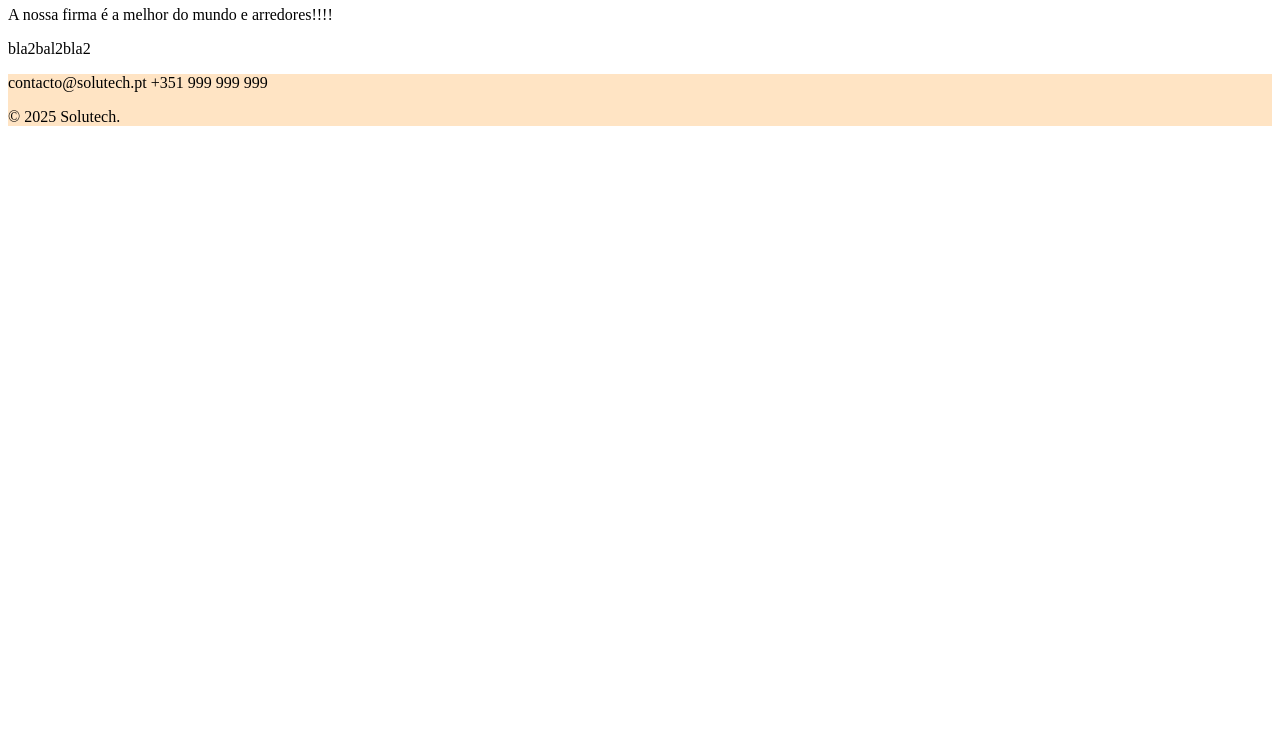
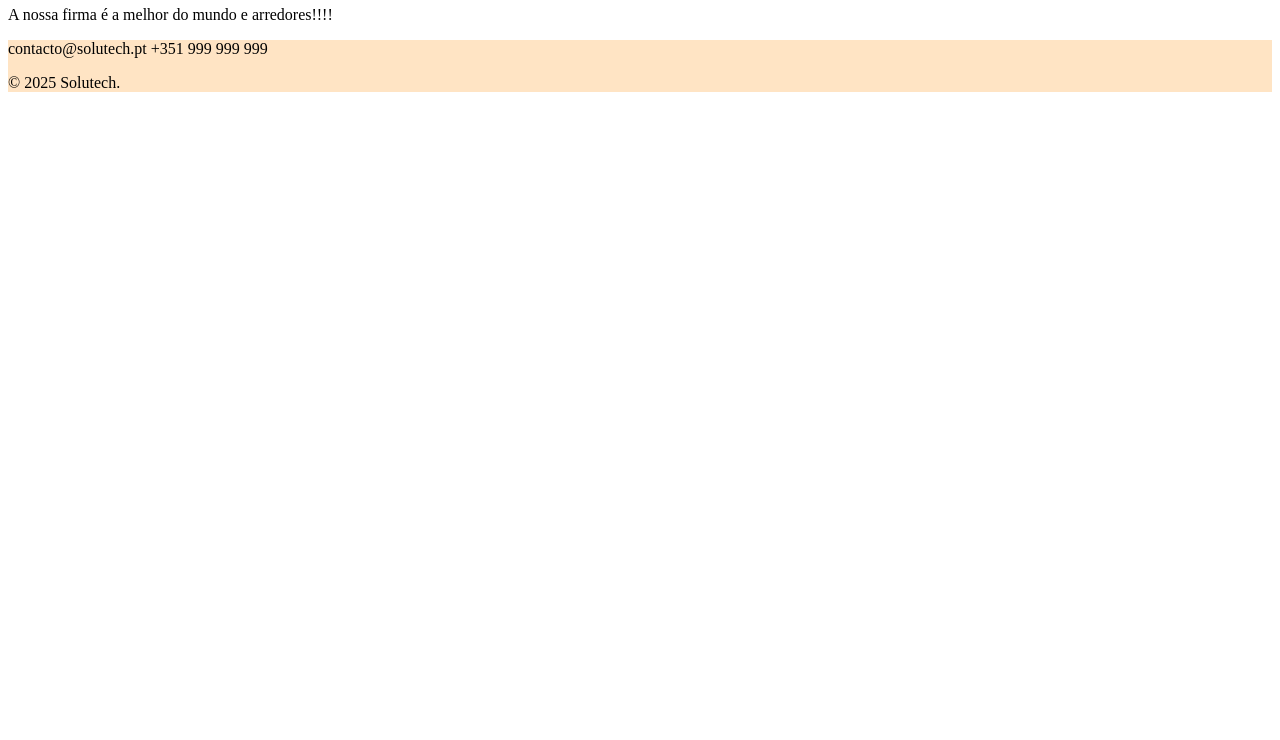
Before and after one commit to Tiago0-0/Projeto1, a plain HTML site: page index.html in a window 1280 px wide. Shown: the part 60-800 px from the top of the page. Drawn offline with Linux system fonts and the light colour scheme.

Commit message:
removi um paragrafo sem sentido

```diff
--- a/index.html
+++ b/index.html
@@ -4,7 +4,6 @@
     <body>
         <h1 style="background-color:aquamarine;">Sobre a SoluTech</h1>
         <p>A nossa firma é a melhor do mundo e arredores!!!!</p>
-        <p>bla2bal2bla2</p>
         <div id="footer" style="background-color: bisque;">
             <p>contacto@solutech.pt +351 999 999 999</p>
             <p>&copy; 2025 Solutech.</p>
```
